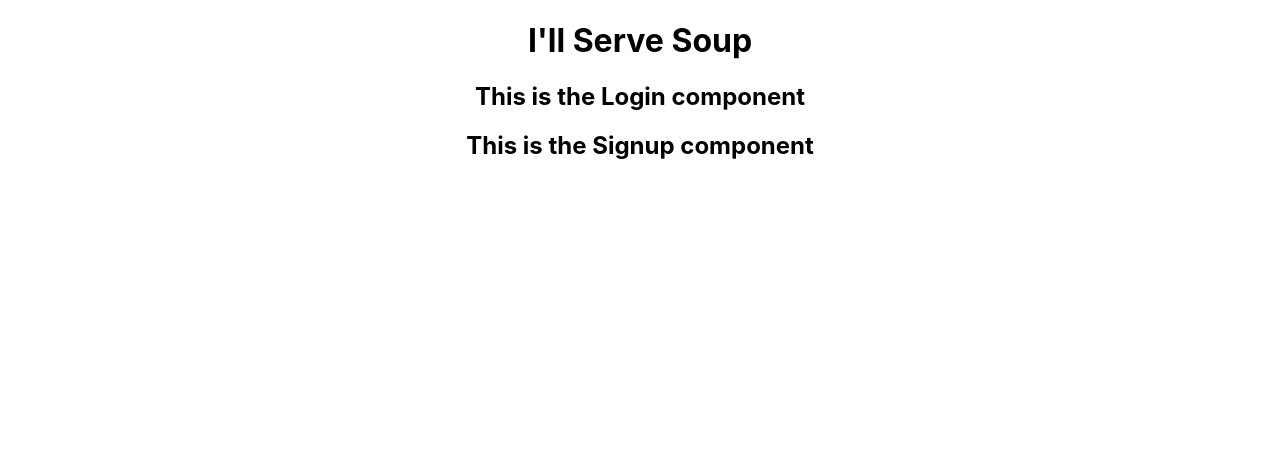
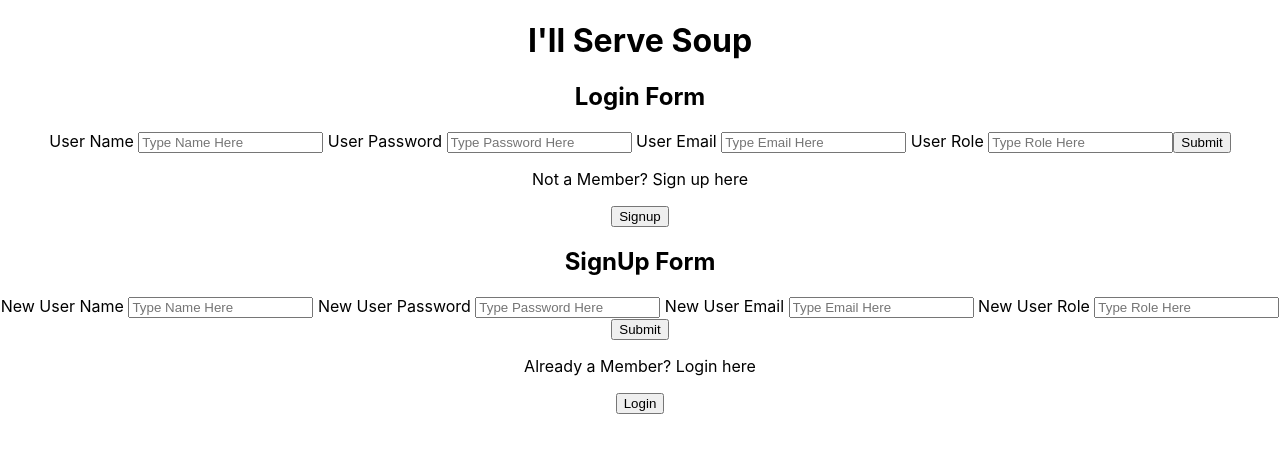
Before and after one commit to build-i-ll-serve-soup/Frontend, a React (Create React App) app in the folder i-ll-serve-soup/: page / in a window 1280 px wide. Shown: the top 452 px of the page. Built offline with nearby package versions, Linux system fonts and the light colour scheme.

Commit message:
Rough Draft of Login.js & Signup.js

```diff
--- a/i-ll-serve-soup/src/App.js
+++ b/i-ll-serve-soup/src/App.js
@@ -7,7 +7,9 @@ function App() {
   return (
     <div className="App">
       <h1>I'll Serve Soup</h1>
+      <h2>Login Form</h2>
       <Login />
+      <h2>SignUp Form</h2>
       <Signup />
     </div>
   );
--- a/i-ll-serve-soup/src/components/Login.js
+++ b/i-ll-serve-soup/src/components/Login.js
@@ -1,8 +1,66 @@
-import React from "react";
+import React, {useState} from "react";
+
 
 const Login = props => {
-    return (
-        <h2>This is the Login component</h2>
+
+    const [user, setUser] = useState("")
+
+    const changeHandler = event => {
+        // console.log(event)
+        setUser({...user, [event.target.name]: event.target.value})
+    }
+
+    const submitForm = event => {
+        console.log(event)
+        event.preventDefault();
+        // const newUser = {
+        //     ...user,
+        //     id:Date.now()
+        // }
+        // props.addNewUser(user);
+        // console.log(newUser)
+    }
+
+    return(
+        <div>
+        <form onSubmit = {submitForm}>
+            <label htmlFor = "name">  User Name </label>
+            <input
+                type="text"
+                name="name"
+                placeholder="Type Name Here"
+                value={user.name}
+                onChange={changeHandler}
+                />
+                 <label htmlFor = "password">  User Password </label>
+                 <input
+                type="text"
+                name="password"
+                placeholder="Type Password Here"
+                value={user.name}
+                onChange={changeHandler}
+                />
+             <label htmlFor = "email">  User Email </label>
+                 <input
+                type="email"
+                name="email"
+                placeholder="Type Email Here"
+                value={user.email}
+                onChange={changeHandler}
+                />
+             <label htmlFor = "role">  User Role </label>
+                 <input
+                type="text"
+                name="role"
+                placeholder="Type Role Here"
+                value={user.role}
+                onChange={changeHandler}
+                />
+            <button type="submit">Submit</button>
+        </form>
+    <p>Not a Member? Sign up here</p>
+    <button>Signup</button>
+    </div>
     )
 }
 export default Login
--- a/i-ll-serve-soup/src/components/Signup.js
+++ b/i-ll-serve-soup/src/components/Signup.js
@@ -1,9 +1,66 @@
-import React from "react";
+import React, {useState} from "react";
+
 
 const Signup = props => {
-    return (
-        <h2>This is the Signup component</h2>
+
+    const [newUser, setNewUser] = useState("")
+
+    const changeHandler = event => {
+        // console.log(event)
+        setNewUser({...newUser, [event.target.name]: event.target.value})
+    }
+
+    const submitForm = event => {
+        console.log(event)
+        event.preventDefault();
+        // const newUser = {
+        //     ...user,
+        //     id:Date.now()
+        // }
+        props.addNewUser(newUser);
+        // console.log(newUser)
+    }
+
+    return(
+        <div>
+        <form onSubmit = {submitForm}>
+            <label htmlFor = "name">  New User Name </label>
+            <input
+                type="text"
+                name="name"
+                placeholder="Type Name Here"
+                value={newUser.name}
+                onChange={changeHandler}
+                />
+                 <label htmlFor = "password">  New User Password </label>
+                 <input
+                type="text"
+                name="password"
+                placeholder="Type Password Here"
+                value={newUser.name}
+                onChange={changeHandler}
+                />
+             <label htmlFor = "email">  New User Email </label>
+                 <input
+                type="email"
+                name="email"
+                placeholder="Type Email Here"
+                value={newUser.email}
+                onChange={changeHandler}
+                />
+             <label htmlFor = "role">  New User Role </label>
+                 <input
+                type="text"
+                name="role"
+                placeholder="Type Role Here"
+                value={newUser.role}
+                onChange={changeHandler}
+                />
+            <button type="submit">Submit</button>
+        </form>
+        <p>Already a Member? Login here</p>
+        <button>Login</button>
+        </div>
     )
 }
-export default
-Signup
+export default Signup
--- a/i-ll-serve-soup/src/index.js
+++ b/i-ll-serve-soup/src/index.js
@@ -1,7 +1,13 @@
 import React from 'react';
 import ReactDOM from 'react-dom';
+import {BrowserRouter as Router} from "react-router-dom";
 import './index.css';
 import App from './App';
 
 
-ReactDOM.render(<App />, document.getElementById('root'));
+ReactDOM.render(
+<Router>
+    <App />
+</Router>,
+
+ document.getElementById('root'));
```
Also changed, not shown: i-ll-serve-soup/src/components/Users.js (added, +20 -0 lines).
